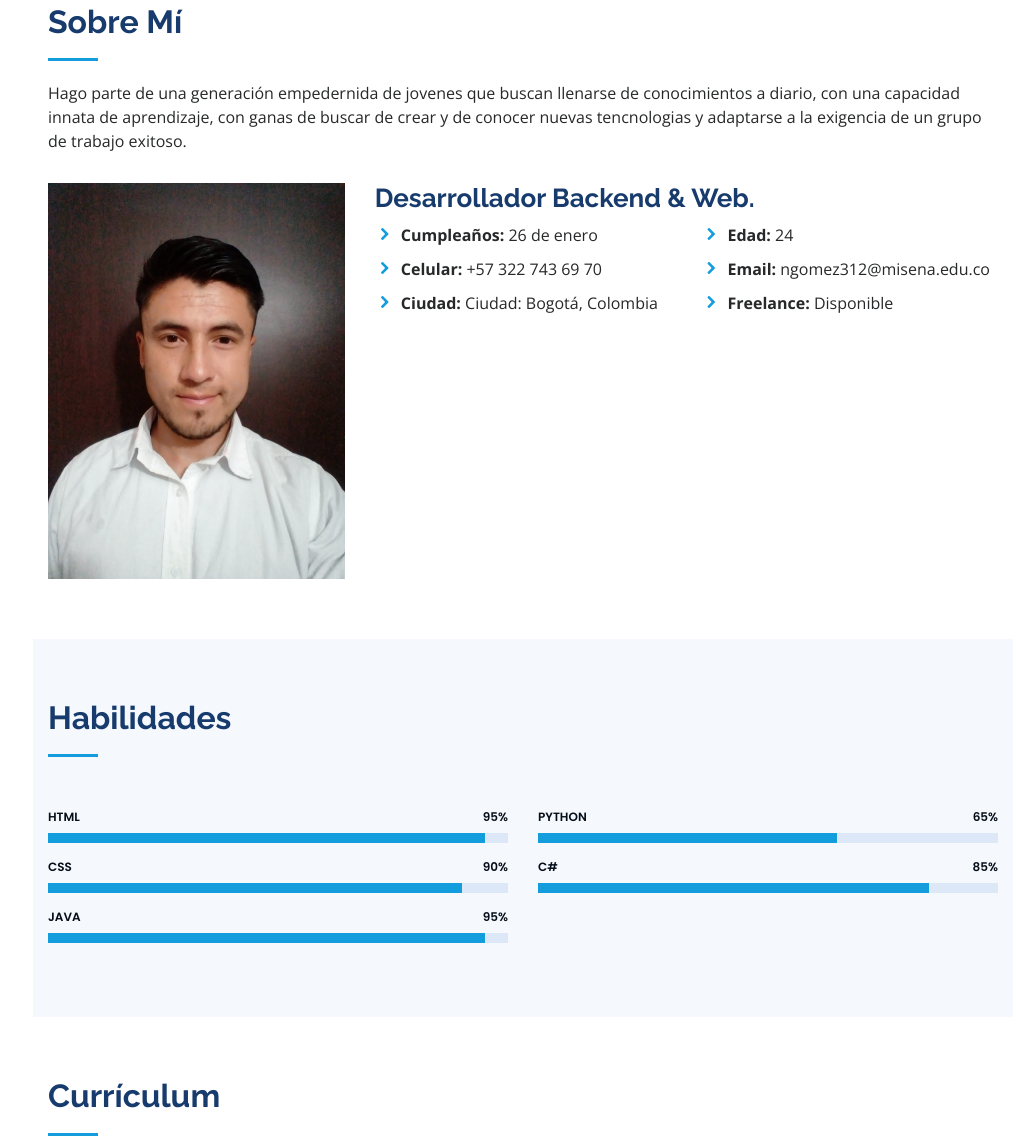
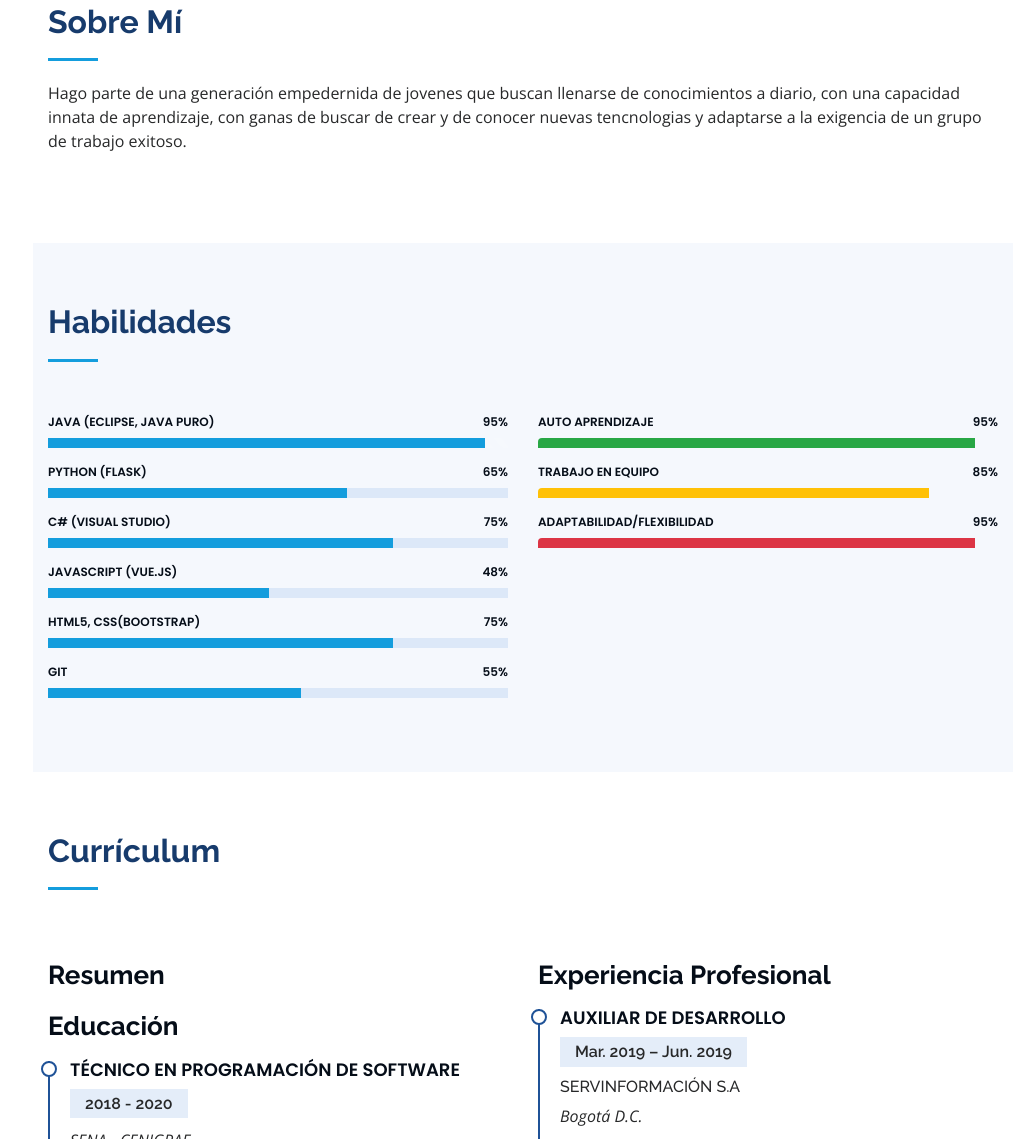
Before and after one commit to Neo2630/Neo2630.github.io, a plain HTML site: page index.html in a window 1280 px wide. Shown: the part 857-1996 px from the top of the page, without its empty margins (267-1280 px from the left). Drawn offline with nearby package versions, Linux system fonts and the light colour scheme.

Commit message:
2 commit

```diff
--- a/index.html
+++ b/index.html
@@ -5,7 +5,7 @@
   <meta charset="utf-8">
   <meta content="width=device-width, initial-scale=1.0" name="viewport">
 
-  <title>iPortfolio Bootstrap Template - Index</title>
+  <title>Nicolas Gómez</title>
   <meta content="" name="description">
   <meta content="" name="keywords">
 
@@ -23,6 +23,7 @@
   <link href="assets/vendor/venobox/venobox.css" rel="stylesheet">
   <link href="assets/vendor/owl.carousel/assets/owl.carousel.min.css" rel="stylesheet">
   <link href="assets/vendor/aos/aos.css" rel="stylesheet">
+  <link rel="stylesheet" href="https://stackpath.bootstrapcdn.com/bootstrap/4.1.3/css/bootstrap.min.css" integrity="sha384-MCw98/SFnGE8fJT3GXwEOngsV7Zt27NXFoaoApmYm81iuXoPkFOJwJ8ERdknLPMO" crossorigin="anonymous">
 
   <!-- Template Main CSS File -->
   <link href="assets/css/style.css" rel="stylesheet">
@@ -48,11 +49,9 @@
         <img src="assets/img/1.jpg" alt="" class="img-fluid rounded-circle">
         <h1 class="text-light"><a href="index.html">Nicolas Gómez</a></h1>
         <div class="social-links mt-3 text-center">
-          <a href="https://twitter.com/home?lang=es" class="twitter"><i class="bx bxl-twitter"></i></a>
-          <a href="https://www.facebook.com/profile.php?id=100024975844524" class="facebook"><i class="bx bxl-facebook"></i></a>
-          <a href="#" class="instagram"><i class="bx bxl-instagram"></i></a>
-          <a href="#" class="google-plus"><i class="bx bxl-skype"></i></a>
-          <a href="#" class="linkedin"><i class="bx bxl-linkedin"></i></a>
+          <a href="https://gitlab.com/nabucodoonozor2630" class="gitlab"><i class="bx bxl-gitlab"></i></a>
+          <a href="https://es.stackoverflow.com/users/175966/nicolas-gomez-z?tab=profile" class="stackoverflow"><i class="bx bxl-stack-overflow"></i></a>
+          <a href="https://github.com/Neo2630" class="github"><i class="bx bxl-github"></i></a>
         </div>
       </div>
 
@@ -88,33 +87,6 @@
           <h2>Sobre Mí</h2>
           <p>Hago parte de una generación empedernida de jovenes que buscan llenarse de conocimientos a diario, con una capacidad innata de aprendizaje, con ganas de buscar de crear y de conocer nuevas tencnologias y adaptarse a la exigencia de un grupo de trabajo exitoso.</p>
         </div>
-
-        <div class="row">
-          <div class="col-lg-4" data-aos="fade-right">
-            <img src="assets/img/2.jpg" class="img-fluid" alt="">
-          </div>
-          <div class="col-lg-8 pt-4 pt-lg-0 content" data-aos="fade-left">
-            <h3>Desarrollador Backend &amp; Web.</h3>
-
-            <div class="row">
-              <div class="col-lg-6">
-                <ul>
-                  <li><i class="icofont-rounded-right"></i> <strong>Cumpleaños:</strong> 26 de enero</li>
-                  <li><i class="icofont-rounded-right"></i> <strong>Celular:</strong> +57 322 743 69 70</li>
-                  <li><i class="icofont-rounded-right"></i> <strong>Ciudad:</strong> Ciudad: Bogotá, Colombia</li>
-                </ul>
-              </div>
-              <div class="col-lg-6">
-                <ul>
-                  <li><i class="icofont-rounded-right"></i> <strong>Edad:</strong> 24</li>
-                  <li><i class="icofont-rounded-right"></i> <strong>Email:</strong> ngomez312@misena.edu.co</li>
-                  <li><i class="icofont-rounded-right"></i> <strong>Freelance:</strong> Disponible</li>
-                </ul>
-              </div>
-            </div>
-          </div>
-        </div>
-
       </div>
     </section><!-- End About Section -->
 
@@ -133,43 +105,74 @@
           <div class="col-lg-6" data-aos="fade-up">
 
             <div class="progress">
-              <span class="skill">HTML <i class="val">95%</i></span>
-              <div class="progress-bar-wrap">
+              <span class="skill">Java (Eclipse, Java Puro) <i class="val">95%</i></span>
+              <div class="progress-bar-striped progress-bar-animated">
                 <div class="progress-bar" role="progressbar" aria-valuenow="95" aria-valuemin="0" aria-valuemax="90"></div>
               </div>
             </div>
 
             <div class="progress">
-              <span class="skill">CSS <i class="val">90%</i></span>
-              <div class="progress-bar-wrap">
-                <div class="progress-bar" role="progressbar" aria-valuenow="90" aria-valuemin="0" aria-valuemax="100"></div>
-              </div>
-            </div>
-
-            <div class="progress">
-              <span class="skill">Java<i class="val">95%</i></span>
-              <div class="progress-bar-wrap">
-                <div class="progress-bar" role="progressbar" aria-valuenow="95" aria-valuemin="0" aria-valuemax="100"></div>
-              </div>
-            </div>
-
-          </div>
-
-          <div class="col-lg-6" data-aos="fade-up" data-aos-delay="100">
-
-            <div class="progress">
-              <span class="skill">Python <i class="val">65%</i></span>
+              <span class="skill">Python (Flask)<i class="val">65%</i></span>
               <div class="progress-bar-wrap">
                 <div class="progress-bar" role="progressbar" aria-valuenow="65" aria-valuemin="0" aria-valuemax="100"></div>
               </div>
             </div>
 
             <div class="progress">
-              <span class="skill">C# <i class="val">85%</i></span>
+              <span class="skill">C# (Visual Studio)<i class="val">75%</i></span>
               <div class="progress-bar-wrap">
-                <div class="progress-bar" role="progressbar" aria-valuenow="85" aria-valuemin="0" aria-valuemax="100"></div>
+                <div class="progress-bar" role="progressbar" aria-valuenow="75" aria-valuemin="0" aria-valuemax="100"></div>
               </div>
             </div>
+
+            <div class="progress">
+              <span class="skill">JavaScript (Vue.js) <i class="val">48%</i></span>
+              <div class="progress-bar-wrap">
+                <div class="progress-bar" role="progressbar" aria-valuenow="48" aria-valuemin="0" aria-valuemax="100"></div>
+              </div>
+            </div>
+
+            <div class="progress">
+              <span class="skill">HTML5, CSS(Bootstrap) <i class="val">75%</i></span>
+              <div class="progress-bar-wrap">
+                <div class="progress-bar" role="progressbar" aria-valuenow="75" aria-valuemin="0" aria-valuemax="100"></div>
+              </div>
+            </div>
+
+            <div class="progress">
+              <span class="skill">GIT<i class="val">55%</i></span>
+              <div class="progress-bar-wrap">
+                <div class="progress-bar" role="progressbar" aria-valuenow="55" aria-valuemin="0" aria-valuemax="100"></div>
+              </div>
+            </div>
+          </div>
+
+          <div class="col-lg-6" data-aos="fade-up" data-aos-delay="100">
+
+            <div class="progress">
+              <span class="skill">Auto aprendizaje<i class="val">95%</i></span>
+              <div class="progress">
+                <div class="progress-bar bg-success" role="progressbar" style="width: 25%" aria-valuenow="95" aria-valuemin="0" aria-valuemax="100"></div>
+              </div>
+            </div>
+
+              <div class="progress">
+                <span class="skill">Trabajo en equipo<i class="val">85%</i></span>
+                <div class="progress">
+                  <div class="progress-bar bg-warning" role="progressbar" style="width: 75%" aria-valuenow="85" aria-valuemin="0" aria-valuemax="100"></div>
+                </div>
+            </div>
+
+            <div class="progress">
+              <span class="skill">Adaptabilidad/Flexibilidad<i class="val">95%</i></span>
+              <div class="progress">
+                <div class="progress-bar bg-danger" role="progressbar" style="width: 100%" aria-valuenow="95" aria-valuemin="0" aria-valuemax="100"></div>
+              </div>
+            </div>
+
+
+
+
 
           </div>
 
@@ -189,16 +192,21 @@
         <div class="row">
           <div class="col-lg-6" data-aos="fade-up">
             <h3 class="resume-title">Resumen</h3>
-            <div class="resume-item pb-0">
-              <h4>Nicolas Gómez</h4>
-            </div>
 
             <h3 class="resume-title">Educación</h3>
             <div class="resume-item">
-              <h4>Técnico en Progración de Software</h4>
+              <h4>Técnico en Programación de Software</h4>
               <h5>2018 - 2020</h5>
               <p><em>SENA - CENIGRAF</em></p>
               <h5>Bogotá D.C.</h5>
+              <li>En esta carrera tecnica aprendí demasiado sobre diversas tencologías de desarrollo de software. </li>
+              <li>Tales como JavaScript, Java, MySQL aprendi el desarrollo de paginas web, conectandolas tambien con bases de datos.</li>
+              <li>Creando pequeñas aplicaciones implementando tambien el patron de arquitectura de software MCV en un proyecto final
+                de grado el cual se trataba sobre una pagina con un formulario en HTML5  y PHP5 conectado a una base de datos en MySQL con el gestor
+
+                PHPMYADMIN, la cual permitia agendar una reserva de vuelo, ya que era una pagina web con el proposito de permitir al usuario
+                reservar un boleto de vuelo online.
+              </li>
             </div>
           </div>
           <div class="col-lg-6" data-aos="fade-up" data-aos-delay="100">
@@ -312,7 +320,7 @@
   <footer id="footer">
     <div class="container">
       <div class="copyright">
-        &copy; Copyright <strong><span>iPortfolio</span></strong>
+        &copy; Copyright <strong><span>2021 todos los derechos reservados ®</span></strong>
       </div>
       <div class="credits">
         <!-- All the links in the footer should remain intact. -->
@@ -338,6 +346,7 @@
   <script src="assets/vendor/typed.js/typed.min.js"></script>
   <script src="assets/vendor/aos/aos.js"></script>
 
+
   <!-- Template Main JS File -->
   <script src="assets/js/main.js"></script>
 
```
Also changed, not shown: 1 other file.
